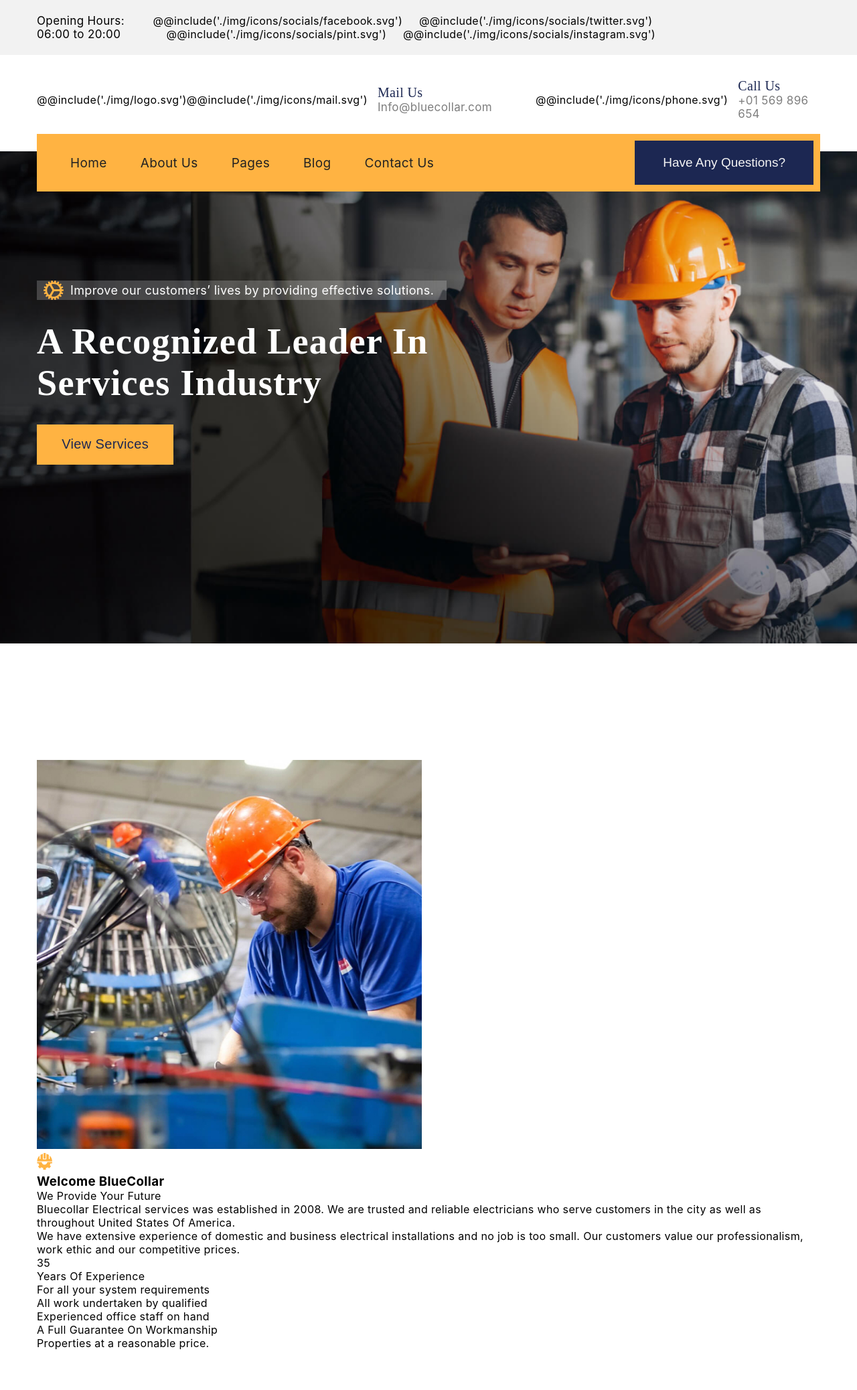
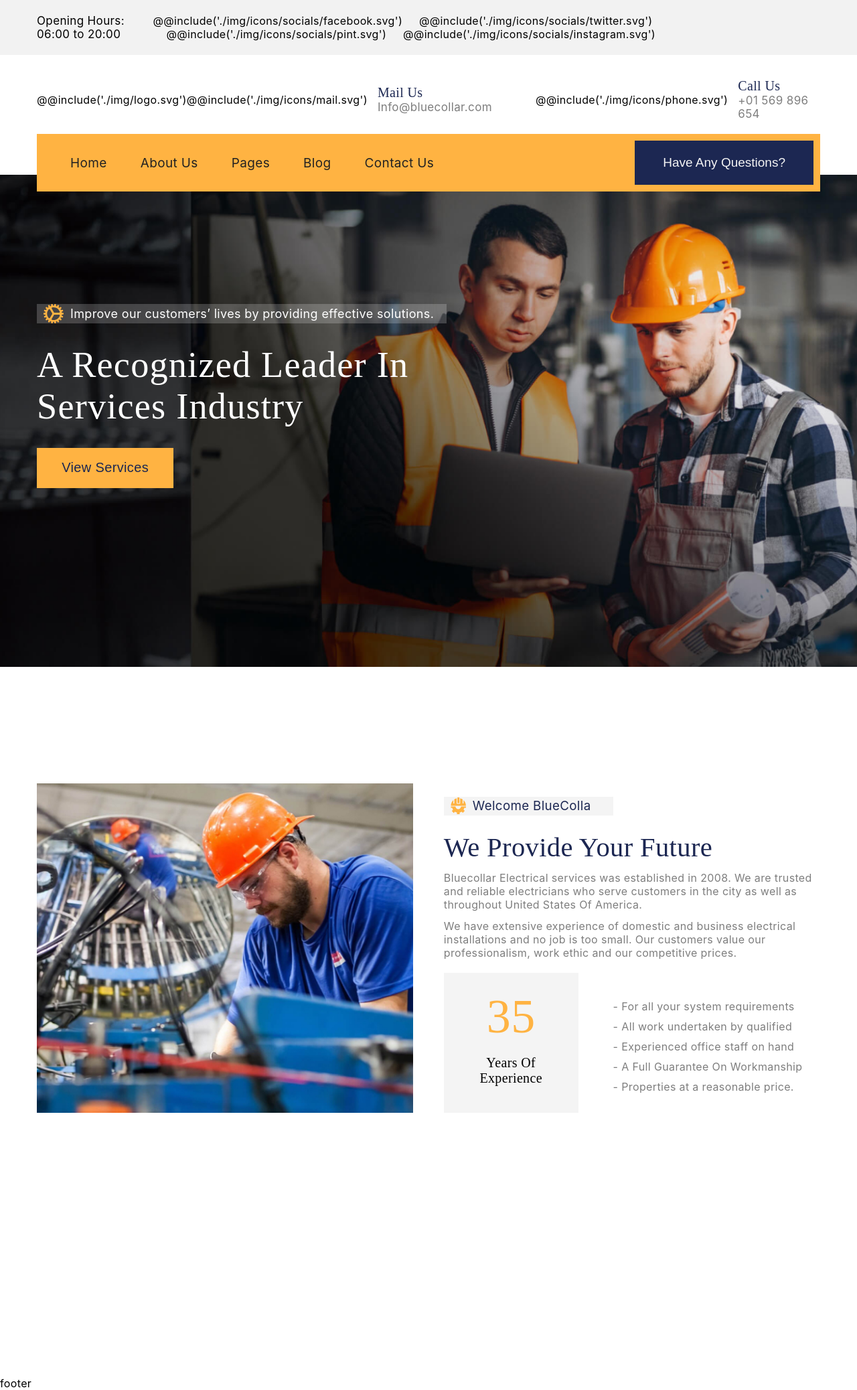
Before and after one commit to tictac22/BlueCollar-landing, a PHP site: page / in a window 1280 px wide. Shown: the whole page at 67% size. Run offline with PHP 8.4, Linux system fonts and the light colour scheme; style sheets or scripts are compiled from the project's sources; some libraries are stand-ins or nearby versions; some web fonts are replaced.

Commit message:
finish provide section

```diff
--- a/sources/src/css/header.scss
+++ b/sources/src/css/header.scss
@@ -1,5 +1,4 @@
 .header {
-	//padding: 40px 0px;
 	@include adaptiv-value("padding-top", 40, 5);
 	@include adaptiv-value("padding-bottom", 40, 5);
 	position: sticky;
@@ -144,6 +143,7 @@
 		pointer-events: all;
 	}
 	@media (min-width: $lg) {
+		margin-bottom: -60px;
 		margin-top: 20px;
 		clip-path: none;
 		max-width: initial;
@@ -155,7 +155,6 @@
 		transform: translate(0);
 		opacity: 1;
 		pointer-events: all;
-		margin-bottom: -95px;
 	}
 	&__inner {
 		overflow: scroll;
--- a/sources/src/css/reset.scss
+++ b/sources/src/css/reset.scss
@@ -24,6 +24,7 @@
 ul {
 	margin: 0;
 	padding: 0;
+	font-weight: 400;
 }
 
 a {
--- a/sources/src/css/welcome.scss
+++ b/sources/src/css/welcome.scss
@@ -2,10 +2,33 @@
 	margin: 200px 0px 80px 0px;
 	@include adaptiv-value("margin-top", 200, 12);
 	@include adaptiv-value("margin-bottom", 80, 12);
+
 	&__inner {
+		display: grid;
+		gap: 50px;
+		@include adaptiv-value("gap", 50, 20);
+		grid-template-columns: 1fr;
+		grid-template-rows: 1fr 1fr;
+		@media (min-width: $lg) {
+			grid-template-columns: 1fr 1fr;
+			grid-template-rows: 1fr;
+			flex-direction: row;
+		}
 	}
-
 	&__img {
+		order: 1;
+		@media (min-width: $lg) {
+			order: 0 !important;
+		}
+		position: relative;
+		& img {
+			position: absolute;
+			top: 0;
+			left: 0;
+			width: 100%;
+			height: 100%;
+			object-fit: cover;
+		}
 	}
 
 	&__about {
@@ -15,9 +38,15 @@
 	}
 
 	&__title {
+		color: #1c2752;
+		font-family: "Mulish";
+		@include adaptiv-value("margin-top", 22, 12);
+		@include adaptiv-value("font-size", 45, 14);
 	}
 
 	&__paragraph {
+		color: #7e7e7e;
+		margin-top: 12px;
 	}
 
 	&__statistics {
@@ -26,26 +55,64 @@
 .container {
 }
 .welcome-greetings {
+	display: inline-flex;
+	align-items: center;
+	padding-right: 10px;
+	margin-top: 20px;
+	background-color: #f4f4f4;
+	color: #1c2752;
+	min-width: 45%;
+	&__img {
+		margin-left: 10px;
+	}
 	&__text {
+		margin-left: 10px;
 	}
 }
 .welcome-statistics {
+	margin-top: 20px;
 	&__container {
+		display: flex;
+		align-items: center;
+		flex-direction: column;
+		gap: 5px;
+		@media (min-width: $sm) {
+			flex-direction: row;
+			gap: 40px;
+		}
 	}
 
 	&__box {
+		background: #f4f4f4;
+		padding: 24px 51px 40px 51px;
+		text-align: center;
 	}
 
 	&__numbers {
+		color: #ffb342;
+		font-family: "Mulish";
+		@include adaptiv-value("font-size", 80, 24);
 	}
 
 	&__text {
+		margin-top: 16px;
+		font-size: 20px;
+		font-family: "Mulish";
 	}
 
 	&__list {
+		flex: 1 1 100%;
+	}
+	&__item {
+		margin-top: 10px;
+		color: #7e7e7e;
+		white-space: nowrap;
+		&:before {
+			content: "-";
+			padding-right: 5px;
+		}
+		@media (min-width: $sm) {
+			padding-left: 12px;
+		}
 	}
 }
-.weclome-statistics {
-	&__item {
-	}
-}
--- a/sources/src/index.html
+++ b/sources/src/index.html
@@ -99,14 +99,20 @@
 							</div>
 							<div class="welcome__about">
 								<div class="welcome__greetings welcome-greetings">
-									<img src="./img/icons/hatgear.svg" alt="gear"/>
-									<h3 class="welcome-greetings__text">Welcome BlueCollar</h2>
+									<img src="./img/icons/hatgear.svg" alt="gear" class="welcome-greetings__img" />
+									<h3 class="welcome-greetings__text">Welcome BlueColla</h3>
 								</div>
 								<div class="welcome__title">We Provide Your Future</div>
 								<div class="welcome__paragraph">
-									Bluecollar Electrical services was established in 2008. We are trusted and reliable electricians who serve customers in the city as well as throughout United States Of America.</div>
+									Bluecollar Electrical services was established in 2008. We are trusted and reliable
+									electricians who serve customers in the city as well as throughout United States Of
+									America.
+								</div>
 								<div class="welcome__paragraph">
-									We have extensive experience of domestic and business electrical installations and no job is too small. Our customers value our professionalism, work ethic and our competitive prices.</div>
+									We have extensive experience of domestic and business electrical installations and
+									no job is too small. Our customers value our professionalism, work ethic and our
+									competitive prices.
+								</div>
 
 								<div class="welcome__statistics welcome-statistics">
 									<div class="welcome-statistics__container">
@@ -115,11 +121,11 @@
 											<div class="welcome-statistics__text">Years Of Experience</div>
 										</div>
 										<ul class="welcome-statistics__list">
-											<li class="weclome-statistics__item">For all your system requirements</li>
-											<li class="weclome-statistics__item">All work undertaken by qualified</li>
-											<li class="weclome-statistics__item">Experienced office staff on hand</li>
-											<li class="weclome-statistics__item">A Full Guarantee On Workmanship</li>
-											<li class="weclome-statistics__item">Properties at a reasonable price.</li>
+											<li class="welcome-statistics__item">For all your system requirements</li>
+											<li class="welcome-statistics__item">All work undertaken by qualified</li>
+											<li class="welcome-statistics__item">Experienced office staff on hand</li>
+											<li class="welcome-statistics__item">A Full Guarantee On Workmanship</li>
+											<li class="welcome-statistics__item">Properties at a reasonable price.</li>
 										</ul>
 									</div>
 								</div>
```
Also changed, not shown: sources/src/js/main.js (+12 -0 lines).
